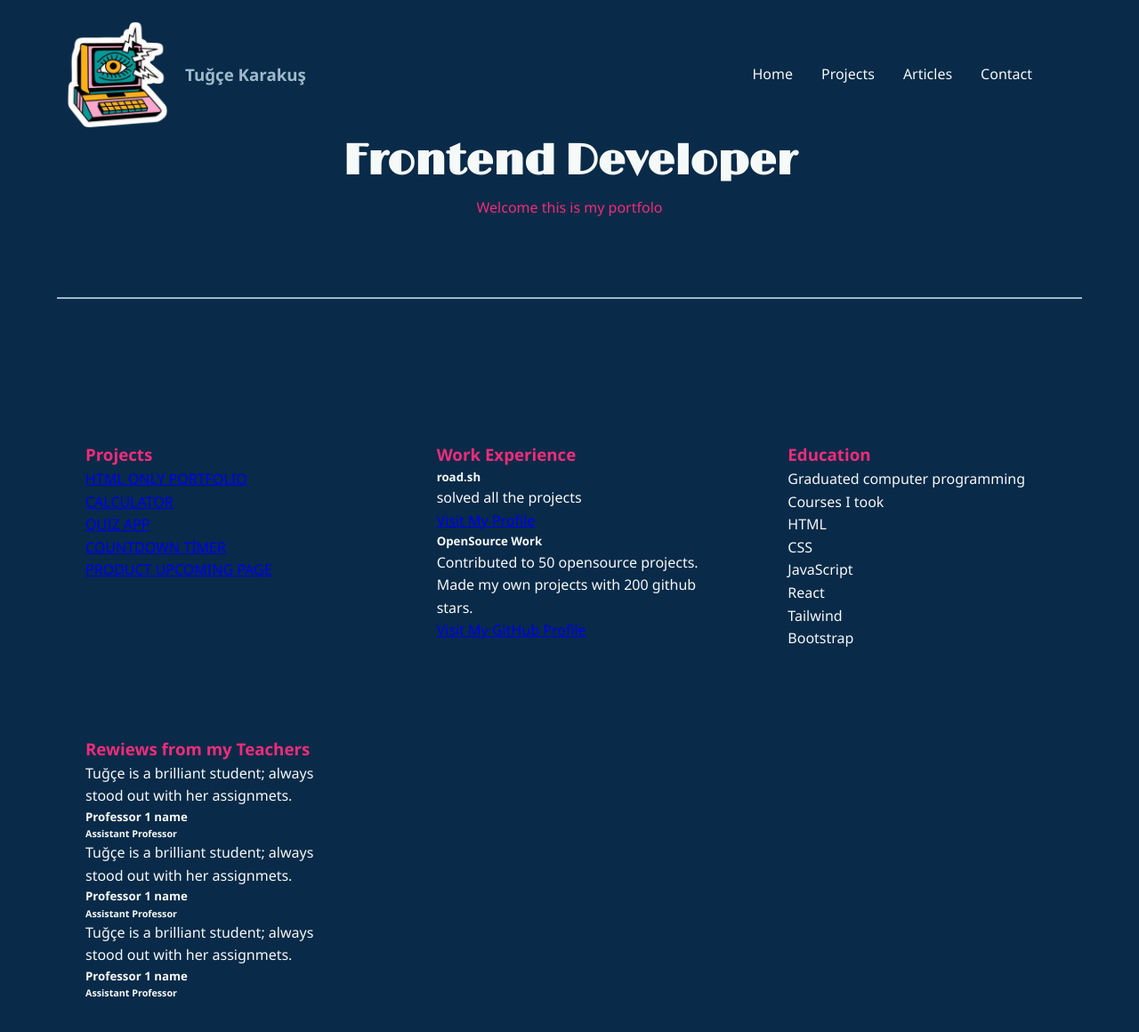
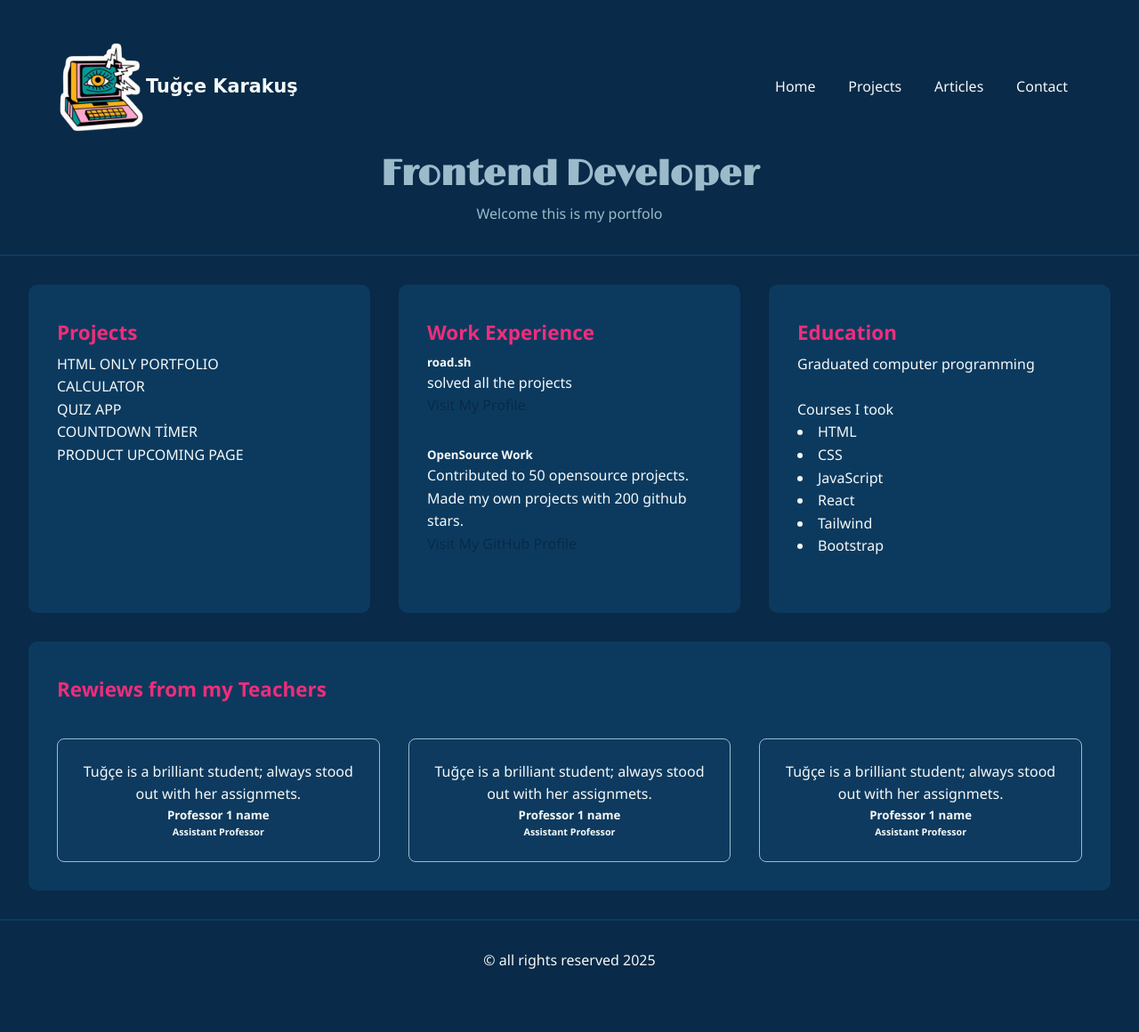
Before and after one commit to tugcekarakuss/roadmap.sh-frontend-solutions, a plain HTML site: page 03-personal-portfolio/index.html in a window 1280 px wide. Shown: the top 1160 px of the page at 89% size. After the commit the page ends 1113 px from the top, so only its background shows below. Drawn offline with nearby package versions, Linux system fonts and the light colour scheme; a web font is replaced by a local one.

Commit message:
Personal Portfolio

```diff
--- a/03-personal-portfolio/index.html
+++ b/03-personal-portfolio/index.html
@@ -4,16 +4,17 @@
     <meta charset="UTF-8">
     <meta name="viewport" content="width=device-width, initial-scale=1.0">
     <title>Homepage</title>
-
-    <!--fonts-->
-    <link rel="preconnect" href="https://fonts.googleapis.com">
-    <link rel="preconnect" href="https://fonts.gstatic.com" crossorigin>
-    <link href="https://fonts.googleapis.com/css2?family=Limelight&family=Saira+Condensed:wght@100;200;300;400;500;600;700;800;900&display=swap" rel="stylesheet">
     <!--meta tag-->
     <meta name="author" content="Tuğçe Karakuş">
     <meta name="description" content="the portfolio site of best frontend developer Tuğçe Karakuş" >
     <meta name="keywors" content="best developer,frontend developer portfolio,Tuğçe Karakuş,">
-
+    <!--Fonts-->
+    <link rel="preconnect" href="https://fonts.googleapis.com">
+    <link rel="preconnect" href="https://fonts.gstatic.com" crossorigin>
+    <link href="https://fonts.googleapis.com/css2?family=Limelight&family=Mr+Dafoe&display=swap" rel="stylesheet">
+    <link href="https://fonts.googleapis.com/css2?family=Oregano:ital@0;1&display=swap" rel="stylesheet">
+    <!--css-->
+    <link rel="stylesheet" href="style.css">
     <!-- og tags-->
      <meta
      property="og:title"
@@ -27,7 +28,6 @@
      property="og:type"
      content="portfolio">
 
-     <link rel="stylesheet" href="style.css">
 </head>
 <body>
     <!--navigation-->
@@ -37,17 +37,17 @@
             <img src="img/logo.png" alt="Tuğçe Karakuş">
             <h3>Tuğçe Karakuş</h3>
         </div>
-        <ul class="menu">
+        <ul>
             <li><a href="index.html">Home</a></li>
-        <li><a href="pages/projects.html">Projects</a></li>
-        <li><a href="pages/articles.html">Articles</a></li>
+            <li><a href="pages/projecst.html">Projects</a></li>
+            <li><a href="pages/artickles.html">Articles</a></li>
             <li><a href="pages/contact.html">Contact</a></li>
         </ul>
     </nav>
+
     <div class="header">
         <h1>Frontend Developer</h1>
-        <p>Welcome this is my portfolo
-        </p>
+        <p>Welcome this is my portfolo</p>
     </div>
 </header>
     <!--Main-->
@@ -73,12 +73,12 @@
             <div class="subheading">
                 <h3>Work Experience</h3>
             </div>
-            <div>
+            <div class="work-1">
                 <h5>road.sh</h5>
                 <p>solved all the projects</p>
                 <a href="https://roadmap.sh/u/tugcekarakus">Visit My Profile</a>
             </div>
-            <div>
+            <div class="work-2">
                 <h5>OpenSource Work</h5>
                 <p>Contributed to 50 opensource projects. Made my own projects with 200 github stars.</p>
                 <a href="https://github.com/tugcekarakuss">Visit My GitHub Profile</a>
@@ -90,6 +90,7 @@
                 <h3>Education</h3>
             </div>
             <p>Graduated computer programming </p>
+            <br>
             <ul>
                 <p>Courses I took</p>
                 <li>HTML</li>
@@ -106,8 +107,10 @@
             <div class="subheading">
                 <h3>Rewiews from my Teachers</h3>
             </div>
+
+            <div class="teacher-comment">
                 <!--teacher 1-->
-            <div class="teacher-1">
+                <div class="teacher">
                     <p>
                         Tuğçe is a brilliant student; always stood out with her assignmets.
                     </p>
@@ -116,7 +119,7 @@
                 </div>
 
                 <!--teacher 2-->
-            <div class="teacher-2">
+                <div class="teacher">
                     <p>
                         Tuğçe is a brilliant student; always stood out with her assignmets.
                     </p>
@@ -125,12 +128,13 @@
                 </div>
 
                 <!--teacher 3-->
-            <div class="teacher-3">
+                <div class="teacher">
                     <p>
                         Tuğçe is a brilliant student; always stood out with her assignmets.
                     </p>
                     <h5>Professor 1 name</h5>
                     <h6>Assistant Professor</h6>
+                </div>
             </div>
         </section>
     </main>
--- a/03-personal-portfolio/style.css
+++ b/03-personal-portfolio/style.css
@@ -3,6 +3,9 @@
     --text-color:#f5f9f8;
     --header-color:#ef2d7a;
     --border-color:#9bbbcb;
+    --box-bg-color:#0c3a5f;
+    --header-font:"Limelight", sans-serif;
+    --nav-name-font:"Oregano", cursive;
 }
 *{
     margin: 0;
@@ -15,105 +18,155 @@ body{
     font-family: 'Segoe UI', Tahoma, Geneva, Verdana, sans-serif;
     line-height: 1.6;
 }
-/*header başladı*/
+/*header started*/
 header{
-    height: 40dvh;
-    margin: 1rem 4rem;
-    padding:  0.5rem;
-    border-bottom: 2px solid var(--border-color);
+    border-bottom: 2px solid var(--box-bg-color);
+    padding: 2rem;
 }
-h3{
-    font-weight: bold;
-    color: var(--header-color);
+header .header h1,
+header .header p{
+    display: flex;
+    justify-content: center;
+    align-items: center;
 }
-/*navbar başladı*/
+.header h1{
+    font-family:var(--header-font);
+    color: var(--border-color);
+    font-size: 2.5rem;
+    text-align: center;
+}
+.header p{
+    color: var(--border-color);
+    font-size: 1rem;
+    text-align: center;
+}
+/*nav started*/
 nav{
     display: flex;
     justify-content: space-between;
     align-items: center;
+    gap: 1rem;
+    margin: 1rem 2rem;
+}
+nav h3{
+    font-family: var(--nav-name-font);
+    font-size: 1.3rem;
+}
+nav ul{
+    display: flex;
+    justify-content: space-between;
+    gap: 2.3rem;
+    list-style-type: none;
+    margin-right: 1rem;
+}
+nav ul li a{
+    color: var(--text-color);
+    text-decoration: none;
+    border-bottom: 2px solid transparent;
+    transition: border-bottom 1s ease-out;
+}
+nav ul li a:hover{
+    color: var(--header-color);
+    text-decoration: none;
+    border-bottom:2px solid var(--header-color) ;
 }
 nav .logo{
     display: flex;
+    justify-content: space-between;
     align-items: center;
-    gap: 1rem;
 }
-nav ul {
+nav img{
+    max-width: 100px;
+}
+@media(max-width:768px){
+    nav{
+        display: flex;
+        flex-direction: column;
+    }
+    nav .logo{
+        display: flex;
+        flex-direction: column;
+    }
+
+}
+/*nav end*/
+/*header end*/
+
+/*main started*/
+main {
+  display: grid;
+  grid-template-columns: repeat(3,1fr);
+  gap: 2rem;
+  padding: 2rem;
+}
+main section {
+  background-color:var(--box-bg-color);
+  border-radius: 10px;
+  padding: 2rem;
+}
+@media (max-width:768px){
+    main{
+        grid-template-columns: repeat(1,1fr);
+    }
+}
+.projects-link ul li,
+.projects-link ul li a{
     list-style-type: none;
-    display: flex;
-    margin: 2rem;
-}
-nav ul li{
-    margin: 0.5rem 1rem;
-}
-nav ul li a{
-    cursor: pointer;
+    color: var(--text-color);
     text-decoration: none;
-    color: var(--text-color);
-    border-bottom: 1px solid transparent ;
-    transition: border-bottom 0.3s ease-out;
-}
-nav ul li a:hover{
-    color: #ef2d7a;
-    border-bottom:2px solid #ef2d7a;
-}
-/*navbar bitti*/
-header nav .logo img {
-    max-width:120px;
     cursor: pointer;
 }
-header h1,
-header  p{
-    text-align: center;
+.subheading{
+    color: var(--header-color);
+    font-size: 1.2rem;
+    line-height: 2;
 }
-header nav h3{
+.projects-link ul li a:hover{
     color: var(--border-color);
 }
-header p{
-    color: #ef2d7a;
+#experience .work-2{
+    padding:2rem 0;
 }
-header h1{
-    font-family: "Limelight", sans-serif;
-    font-size: 3rem;
+#experience a{
+    text-decoration: none;
+    color: var(--background-color);
 }
-/*header bitti*/
-main{
-    margin:4rem;
-    display:grid;
-    grid-template-columns: repeat(3,1fr);
-     grid-template-areas: "projects experience education"
-                         "projects experience education"
-                          "rewiews rewiews rewiews" ;
-    gap:2rem;
-    padding: 4rem;
-    margin: 4rem auto;
-    max-width: 1700px;
-    text-align: left;
+#experience a:hover{
+    color: var(--header-color);
 }
-
-#projects{
-    grid-area: projects;
+#education ul{
+ list-style: inside;
 }
-#experience{
-    grid-area: experience;
-}
-#education{
-    grid-area: education;
-}
-main ul{
-    list-style-type: none;
-}
-main section{
+#rewiews{
+    grid-column: 1 / -1;
     padding: 2rem;
 }
 
-/*main bitti*/
+.teacher-comment{
+    display: grid;
+    grid-template-columns: repeat(3,1fr);
+    gap: 2rem;
+    margin-top: 2rem;
+}
+.teacher {
+  background-color: #0e3a5f;
+  border: 1px solid var(--border-color);
+  border-radius: 0.5rem;
+  padding: 1.5rem;
+  text-align: center;
+}
+@media (max-width:768px)
+{
+.teacher-comment{
+        display: grid;
+        grid-template-columns: repeat(1,1fr);
+    }
+}
+/*main end*/
 
-/*footer başladı*/
 footer{
-    border-top: 2px solid var(--border-color);
+    border-top: 2px solid var(--box-bg-color);
+    height: 10dvh;
+    text-align: center;
+    padding: 2rem;
 }
-footer p{
-    text-align: center;
-    margin-top: 3rem ;
-}
-/*footer bitti*/
```
Lines whose indentation alone changed are shown as unchanged.
